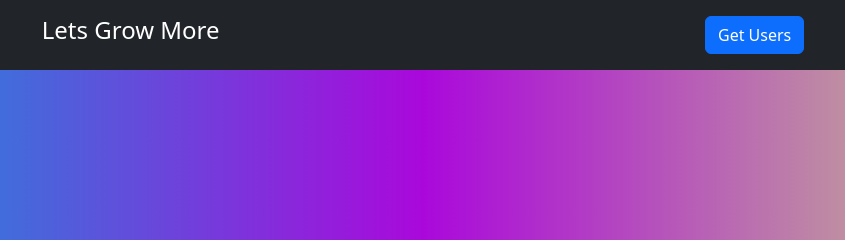
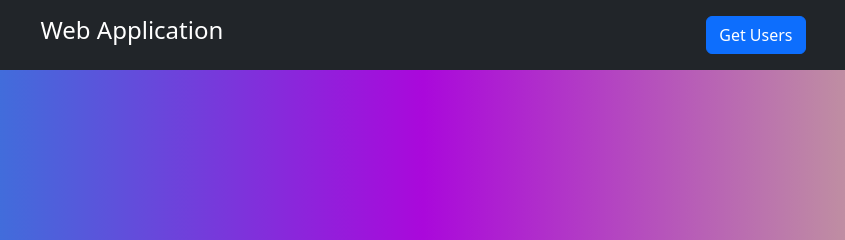
Before and after one commit to SAIVANDANA1221/Web-Application, a plain HTML site: page index.html in a window 1280 px wide. Shown: the top 240 px of the page, 217-1062 px from the left. Drawn offline with nearby package versions, Linux system fonts and the light colour scheme.

Commit message:
Update index.html

```diff
--- a/index.html
+++ b/index.html
@@ -11,7 +11,7 @@
 <body style="background-image: linear-gradient(to right, #0ca0db,#aa08db, #cad385);">
   <header class="d-flex justify-content-around bg-dark p-3">
     <div class="logo-text">
-      <h4 class="text-white">Lets Grow More</h4>
+      <h4 class="text-white">Web Application</h4>
     </div>
     <button class="btn btn-primary" id="nav-btn" href="#">Get Users</button>
   </header>
```
